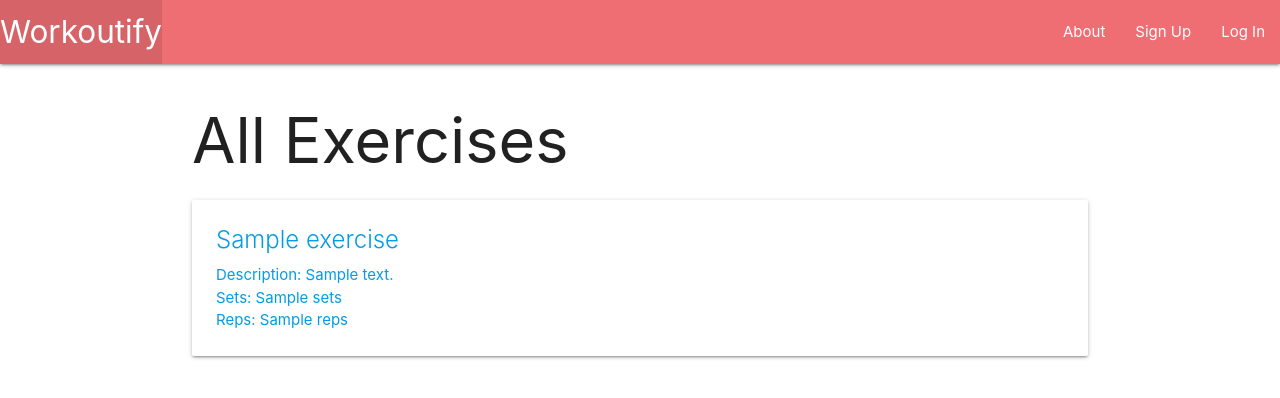
After one commit to CharlesAta/Workoutify, a Django app: template workoutify/main_app/templates/main_app/exercise_list.html in a window 1280 px wide. The commit adds this page. Shown: the top 398 px of the page. Run offline with Django 3.2, Linux system fonts and the light colour scheme; the template is opened without the code that fills it: most values are stand-ins (such as "Sample title", 1, 10 or a date in 2020).

Commit message:
adding exercise functionality

```diff
--- a/workoutify/main_app/admin.py
+++ b/workoutify/main_app/admin.py
@@ -1,6 +1,7 @@
 from django.contrib import admin
-from .models import Workout, Schedule
+from .models import Workout, Schedule, Exercise
 
 # Register your models here.
 admin.site.register(Workout)
 admin.site.register(Schedule)
+admin.site.register(Exercise)
--- a/workoutify/main_app/templates/base.html
+++ b/workoutify/main_app/templates/base.html
@@ -31,6 +31,8 @@
           <ul class="right">
             <li><a href="{% url 'about' %}">About</a></li>
             {% if user.is_authenticated %}
+            <li><a href="{% url 'exercises_create' %}">Add Exercise</a></li>
+            <li><a href="{% url 'exercises_index' %}">All Exercises</a></li>
             <li><a href="{% url 'workouts_create' %}">Add Workout</a></li>
             <li><a href="{% url 'workouts_index' %}">All Workouts</a></li>
             <li><a href="{% url 'logout' %}">Log Out</a></li>
--- /dev/null
+++ b/workoutify/main_app/templates/main_app/exercise_list.html
@@ -0,0 +1,16 @@
+{% extends 'base.html' %} {% block content %}
+
+<h1>All Exercises</h1>
+
+{% for exercise in exercise_list %}
+<a href="{% url 'exercises_detail' exercise.id %}">
+  <div class="card">
+    <div class="card-content">
+      <span class="card-title">{{ exercise.name }}</span>
+      <p>Description: {{ exercise.description }}</p>
+      <p>Sets: {{ exercise.sets }}</p>
+      <p>Reps: {{ exercise.reps }}</p>
+    </div>
+  </div>
+</a>
+{% endfor %} {% endblock %}
--- a/workoutify/main_app/urls.py
+++ b/workoutify/main_app/urls.py
@@ -12,4 +12,9 @@ urlpatterns = [
     path('workouts/<int:workout_id>/add_schedule/', views.add_schedule, name='add_schedule'),
     path('workouts/<int:workout_id>/delete_schedule/<int:schedule_id>/', views.delete_schedule, name='delete_schedule'),
     path('accounts/signup/', views.signup, name='signup'),
+    path('exercises/', views.ExerciseList.as_view(), name='exercises_index'),
+    path('exercises/create/', views.ExerciseCreate.as_view(), name='exercises_create'),
+    path('exercises/<int:pk>/', views.ExerciseDetail.as_view(), name='exercises_detail'),
+    path('exercises/<int:pk>/update/', views.ExerciseUpdate.as_view(), name='exercises_update'),
+    path('exercises/<int:pk>/delete/', views.ExerciseDelete.as_view(), name='exercises_delete'),
 ]
```
Also changed, not shown: workoutify/main_app/models.py (+14 -1 lines), workoutify/main_app/templates/main_app/exercise_confirm_delete.html (added, +14 -0 lines), workoutify/main_app/templates/main_app/exercise_detail.html (added, +12 -0 lines), workoutify/main_app/templates/main_app/exercise_form.html (added, +13 -0 lines), workoutify/main_app/views.py (+27 -1 lines), workoutify/main_app/migrations/0004_auto_20210830_1940.py (added), workoutify/main_app/migrations/0005_exercise_user.py (added).
